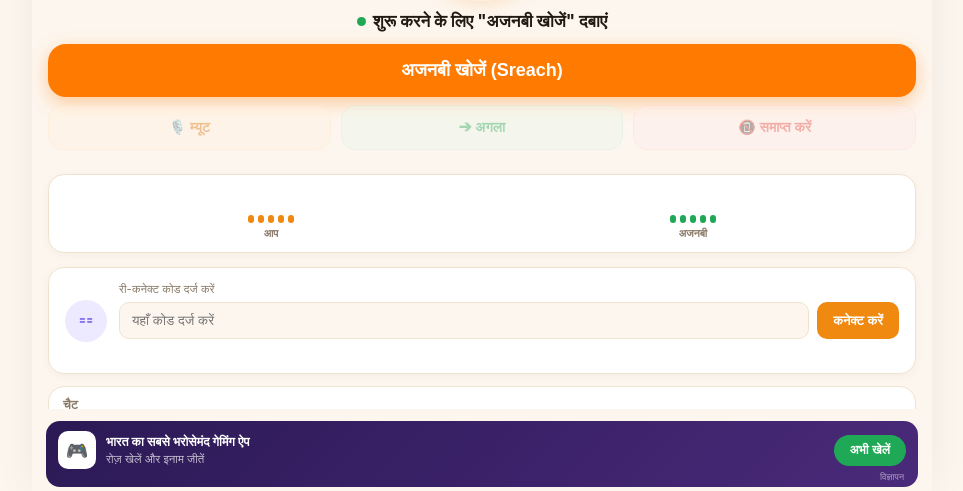
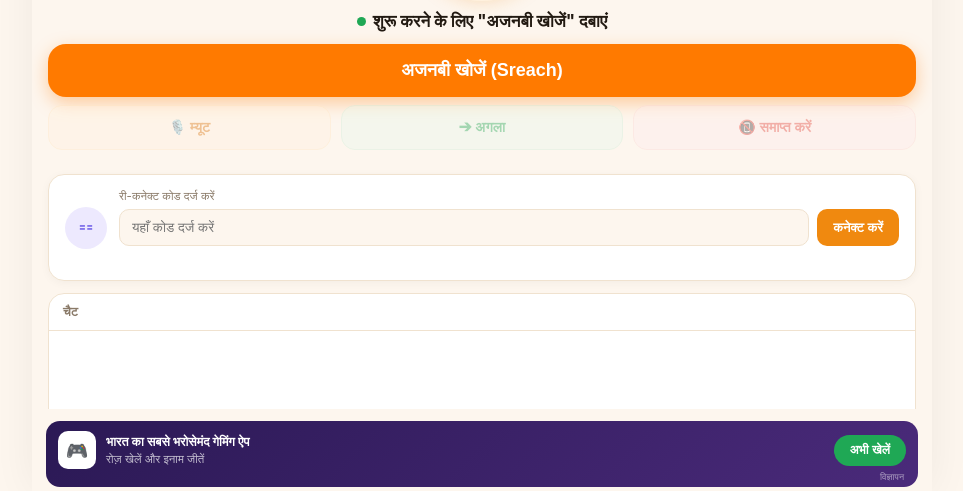
Before and after one commit to rkmehra331996/randomtalk, a website: page public/index.html in a window 1280 px wide. Shown: the part 309-800 px from the top of the page, without its empty margins (158-1121 px from the left). Drawn offline with nearby package versions, Linux system fonts and the light colour scheme; no server answers.

Commit message:
Update index.html

```diff
--- a/public/index.html
+++ b/public/index.html
@@ -855,23 +855,6 @@
     <input type="file" id="imageInput" accept="image/*" style="display:none" />
 
 
-
-
-    <!-- ---- Audio visualizer ---- -->
-    <div class="card viz-card">
-      <div class="viz-col">
-        <div class="visualizer you" id="vizYou">
-          <div class="bar"></div><div class="bar"></div><div class="bar"></div><div class="bar"></div><div class="bar"></div>
-        </div>
-        <div class="visualizer-label">आप</div>
-      </div>
-      <div class="viz-col">
-        <div class="visualizer stranger" id="vizStranger">
-          <div class="bar"></div><div class="bar"></div><div class="bar"></div><div class="bar"></div><div class="bar"></div>
-        </div>
-        <div class="visualizer-label" id="strangerVizLabel">अजनबी</div>
-      </div>
-    </div>
 
 
 
```
